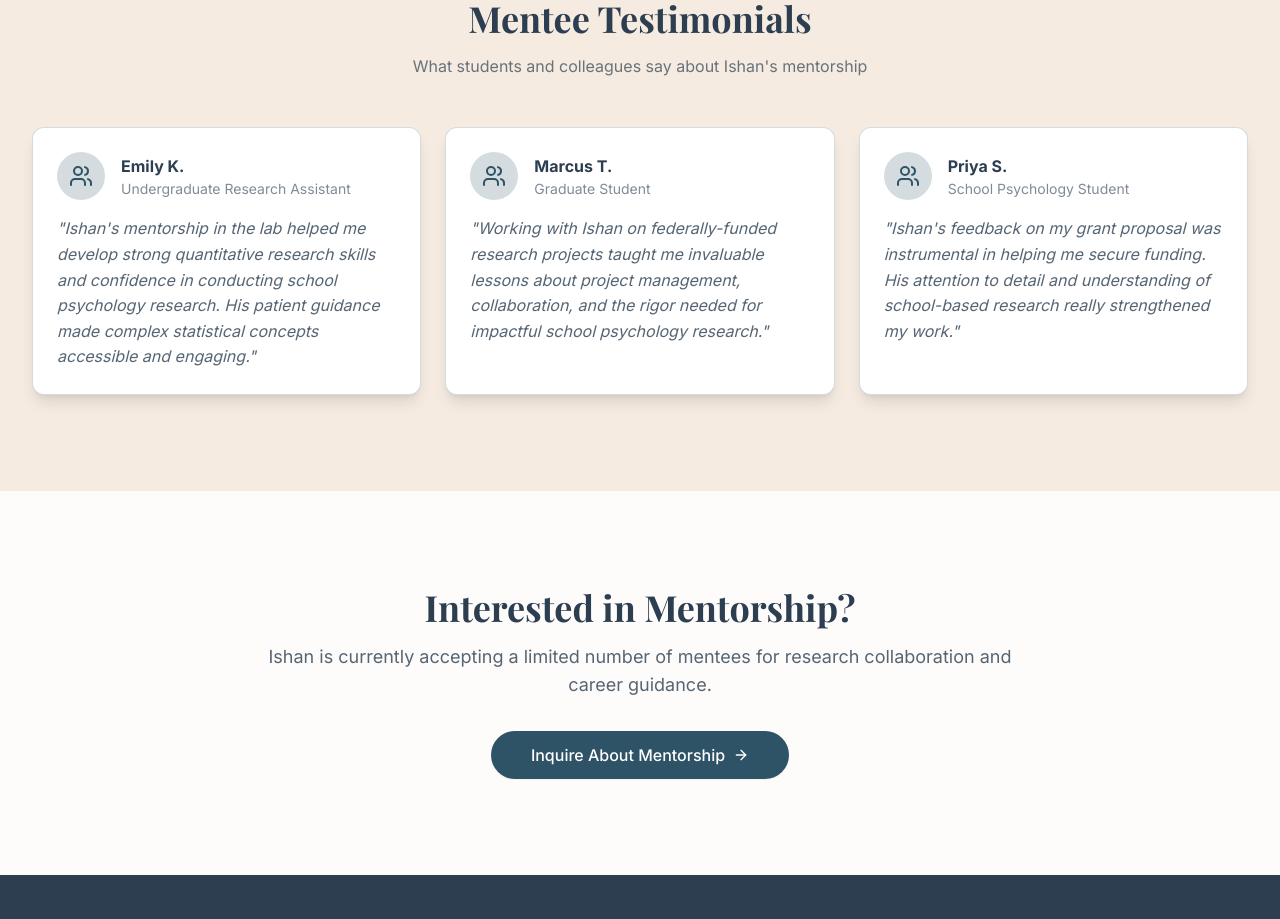
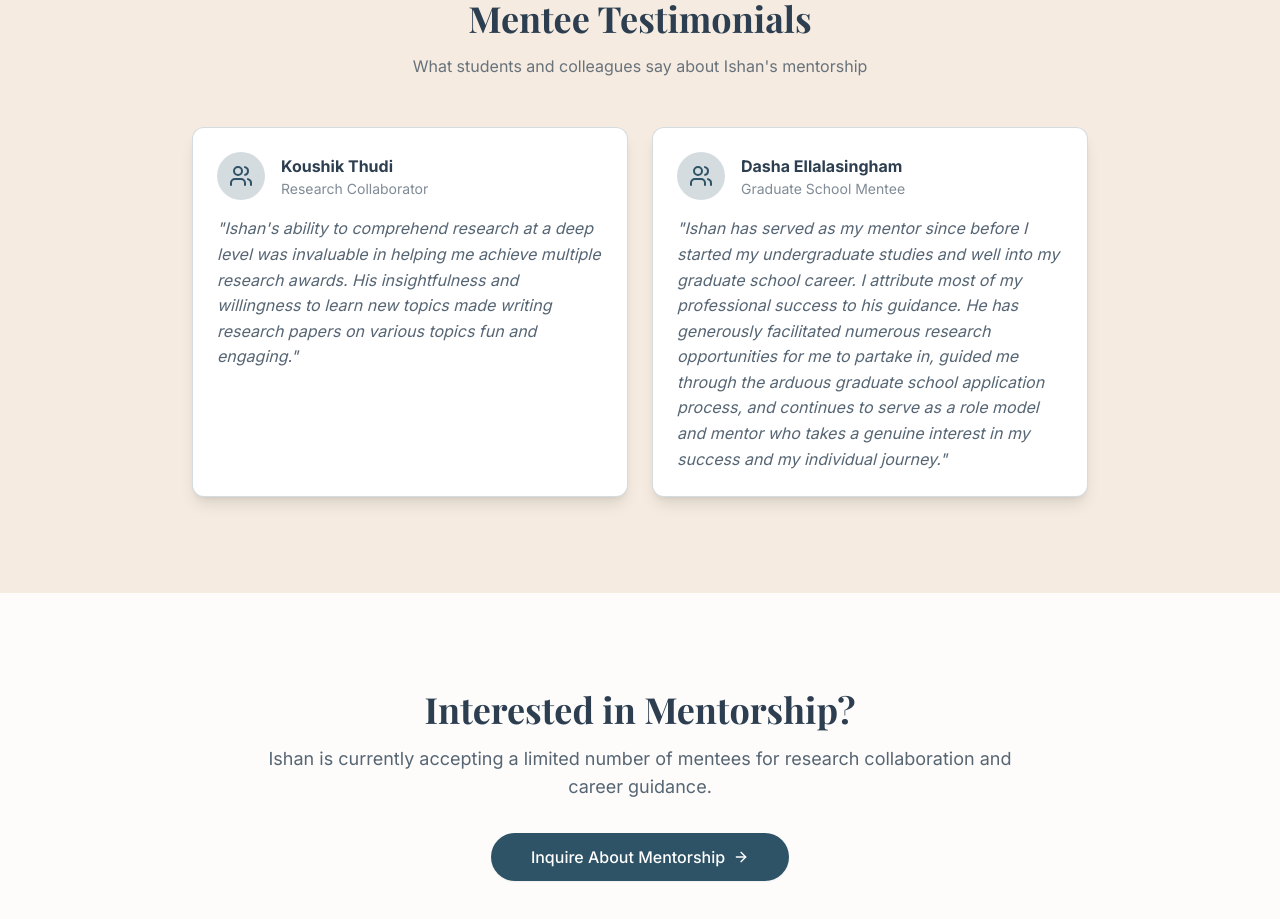
Before and after one commit to emw8105/ishan-psych-profile, a Next.js app: page /mentoring in a window 1280 px wide. Shown: the part 2160-3079 px from the top of the page. Built offline with nearby package versions, Linux system fonts and the light colour scheme.

Commit message:
adding actual testimonials

```diff
--- a/src/app/mentoring/page.tsx
+++ b/src/app/mentoring/page.tsx
@@ -202,21 +202,19 @@ export default function MentoringPage() {
                         <p className="text-calm-charcoal/70">What students and colleagues say about Ishan&apos;s mentorship</p>
                     </div>
 
-                    <div className="grid md:grid-cols-2 lg:grid-cols-3 gap-6">
+                    <div className="grid md:grid-cols-2 gap-6 max-w-4xl mx-auto">
                         <div className="bg-white rounded-xl p-6 shadow-lg border border-deep-ocean/20 hover:border-deep-ocean/40 transition-all">
                             <div className="flex items-center mb-4">
                                 <div className="w-12 h-12 bg-deep-ocean/20 rounded-full flex items-center justify-center mr-4">
                                     <Users className="h-6 w-6 text-deep-ocean" />
                                 </div>
                                 <div>
-                                    <h3 className="font-bold text-calm-charcoal">Emily K.</h3>
-                                    <p className="text-calm-charcoal/60 text-sm">Undergraduate Research Assistant</p>
+                                    <h3 className="font-bold text-calm-charcoal">Koushik Thudi</h3>
+                                    <p className="text-calm-charcoal/60 text-sm">Research Collaborator</p>
                                 </div>
                             </div>
                             <p className="text-calm-charcoal/80 italic">
-                                &quot;Ishan&apos;s mentorship in the lab helped me develop strong quantitative research skills and
-                                confidence in conducting school psychology research. His patient guidance made complex statistical
-                                concepts accessible and engaging.&quot;
+                                &quot;Ishan&apos;s ability to comprehend research at a deep level was invaluable in helping me achieve multiple research awards. His insightfulness and willingness to learn new topics made writing research papers on various topics fun and engaging.&quot;
                             </p>
                         </div>
 
@@ -226,29 +224,12 @@ export default function MentoringPage() {
                                     <Users className="h-6 w-6 text-deep-ocean" />
                                 </div>
                                 <div>
-                                    <h3 className="font-bold text-calm-charcoal">Marcus T.</h3>
-                                    <p className="text-calm-charcoal/60 text-sm">Graduate Student</p>
+                                    <h3 className="font-bold text-calm-charcoal">Dasha Ellalasingham</h3>
+                                    <p className="text-calm-charcoal/60 text-sm">Graduate School Mentee</p>
                                 </div>
                             </div>
                             <p className="text-calm-charcoal/80 italic">
-                                &quot;Working with Ishan on federally-funded research projects taught me invaluable lessons about
-                                project management, collaboration, and the rigor needed for impactful school psychology research.&quot;
-                            </p>
-                        </div>
-
-                        <div className="bg-white rounded-xl p-6 shadow-lg border border-deep-ocean/20 hover:border-deep-ocean/40 transition-all">
-                            <div className="flex items-center mb-4">
-                                <div className="w-12 h-12 bg-deep-ocean/20 rounded-full flex items-center justify-center mr-4">
-                                    <Users className="h-6 w-6 text-deep-ocean" />
-                                </div>
-                                <div>
-                                    <h3 className="font-bold text-calm-charcoal">Priya S.</h3>
-                                    <p className="text-calm-charcoal/60 text-sm">School Psychology Student</p>
-                                </div>
-                            </div>
-                            <p className="text-calm-charcoal/80 italic">
-                                &quot;Ishan&apos;s feedback on my grant proposal was instrumental in helping me secure funding.
-                                His attention to detail and understanding of school-based research really strengthened my work.&quot;
+                                &quot;Ishan has served as my mentor since before I started my undergraduate studies and well into my graduate school career. I attribute most of my professional success to his guidance. He has generously facilitated numerous research opportunities for me to partake in, guided me through the arduous graduate school application process, and continues to serve as a role model and mentor who takes a genuine interest in my success and my individual journey.&quot;
                             </p>
                         </div>
                     </div>
```
